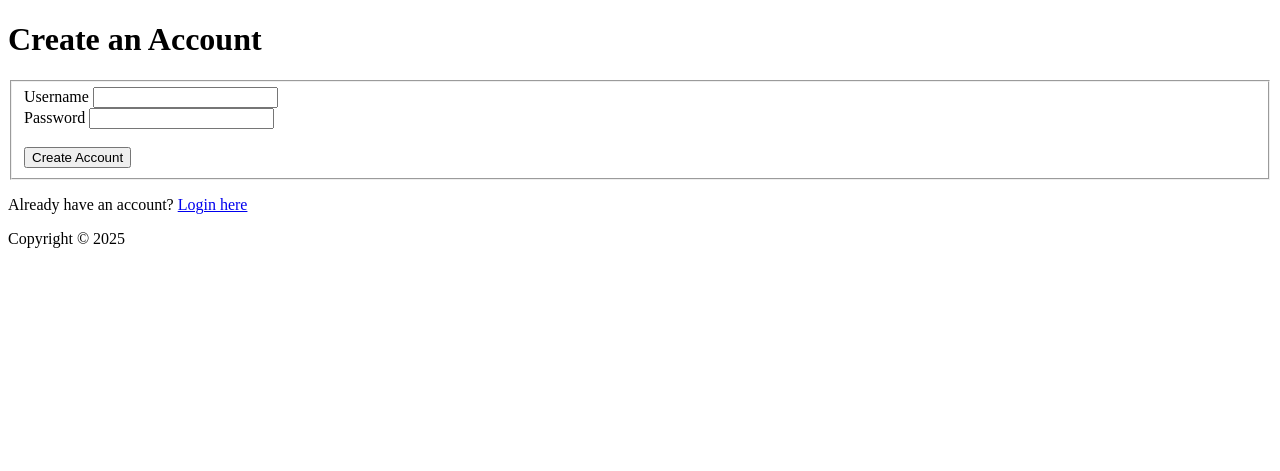
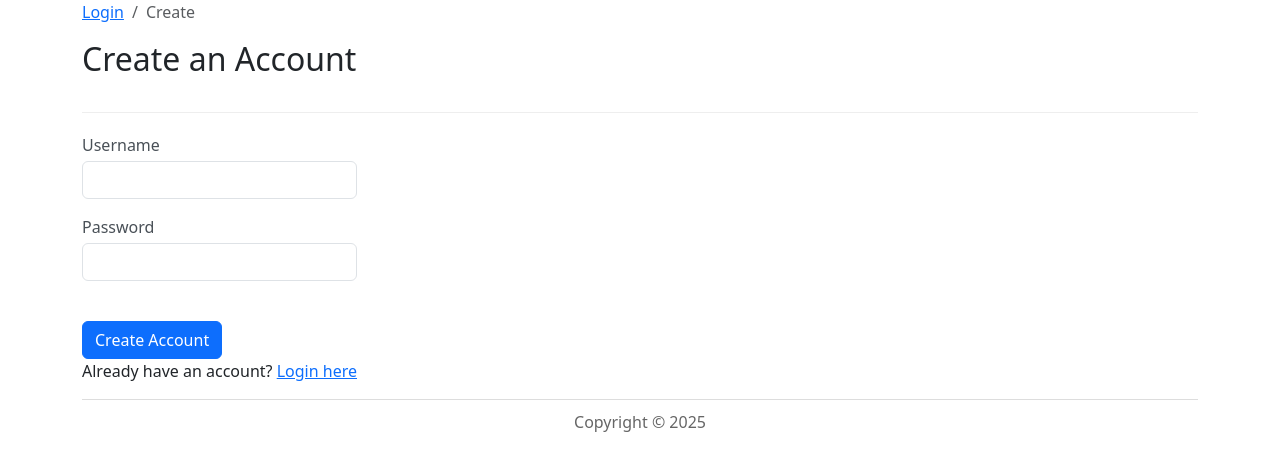
Before and after one commit to ryancad35/COSC-4806-05, a PHP site: page /create in a window 1280 px wide. Shown: the top 471 px of the page. Run offline with PHP 8.4, Linux system fonts and the light colour scheme; data that the repository does not hold is empty.

Commit message:
Added bootstrap CSS to public header for consistency. Also added breadcrumbs to /create view used for creating an account.

```diff
--- a/app/views/create/index.php
+++ b/app/views/create/index.php
@@ -1,6 +1,16 @@
 <?php require_once 'app/views/templates/headerPublic.php'?>
 <main role="main" class="container">
     <div class="page-header" id="banner">
+        <div class="row">
+            <div class="col-lg-12">
+                <nav aria-label="breadcrumb">
+                <ol class="breadcrumb">
+                <li class="breadcrumb-item"><a href="/login">Login</a></li>
+            <li class="breadcrumb-item active" aria-current="page"><?= ucwords($_SESSION['controller']);?></li>
+          </ol>
+        </nav>
+            </div>
+        </div>
         <div class="row">
             <div class="col-lg-12">
                 <h1>Create an Account</h1>
--- a/app/views/templates/headerPublic.php
+++ b/app/views/templates/headerPublic.php
@@ -6,12 +6,12 @@ if (isset($_SESSION['auth']) == 1) {
 
 <!DOCTYPE html>
 <html lang="en">
+<head>
+    <meta charset="UTF-8">
     <link rel="icon" href="/favicon.png">
-    <link rel="stylesheet" href="/css/style.css">
+    <meta name="viewport" content="width=device-width, initial-scale=1">
     <title>COSC 4806</title>
-    <meta charset="UTF-8">
-    <meta name="viewport" content="width=device-width">
-    <meta name="apple-mobile-web-app-capable" content="yes">
-    <meta name="mobile-web-app-capable" content="yes">
+    <link rel="stylesheet" href="/app/views/templates/style.css">
+    <link href="https://cdn.jsdelivr.net/npm/bootstrap@5.3.0/dist/css/bootstrap.min.css" rel="stylesheet">
 </head>
 <body>
```
